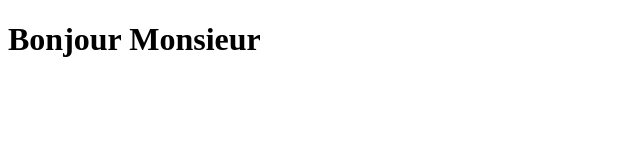
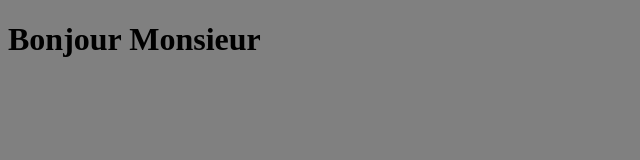
Before and after one commit to aboudiom59/Projet1, a plain HTML site: page index.html in a window 1280 px wide. Shown: the whole page, without its empty margins (0-640 px from the left). Drawn offline with Linux system fonts and the light colour scheme.

Commit message:
Changement du background de index.html en gris

```diff
--- a/index.html
+++ b/index.html
@@ -3,7 +3,7 @@
 	<head>
 		<title></title>
 	</head>
-	<body>
+	<body style="background-color: gray;">
 		<h1>Bonjour Monsieur</h1>
 	</body>
 </html>
```
